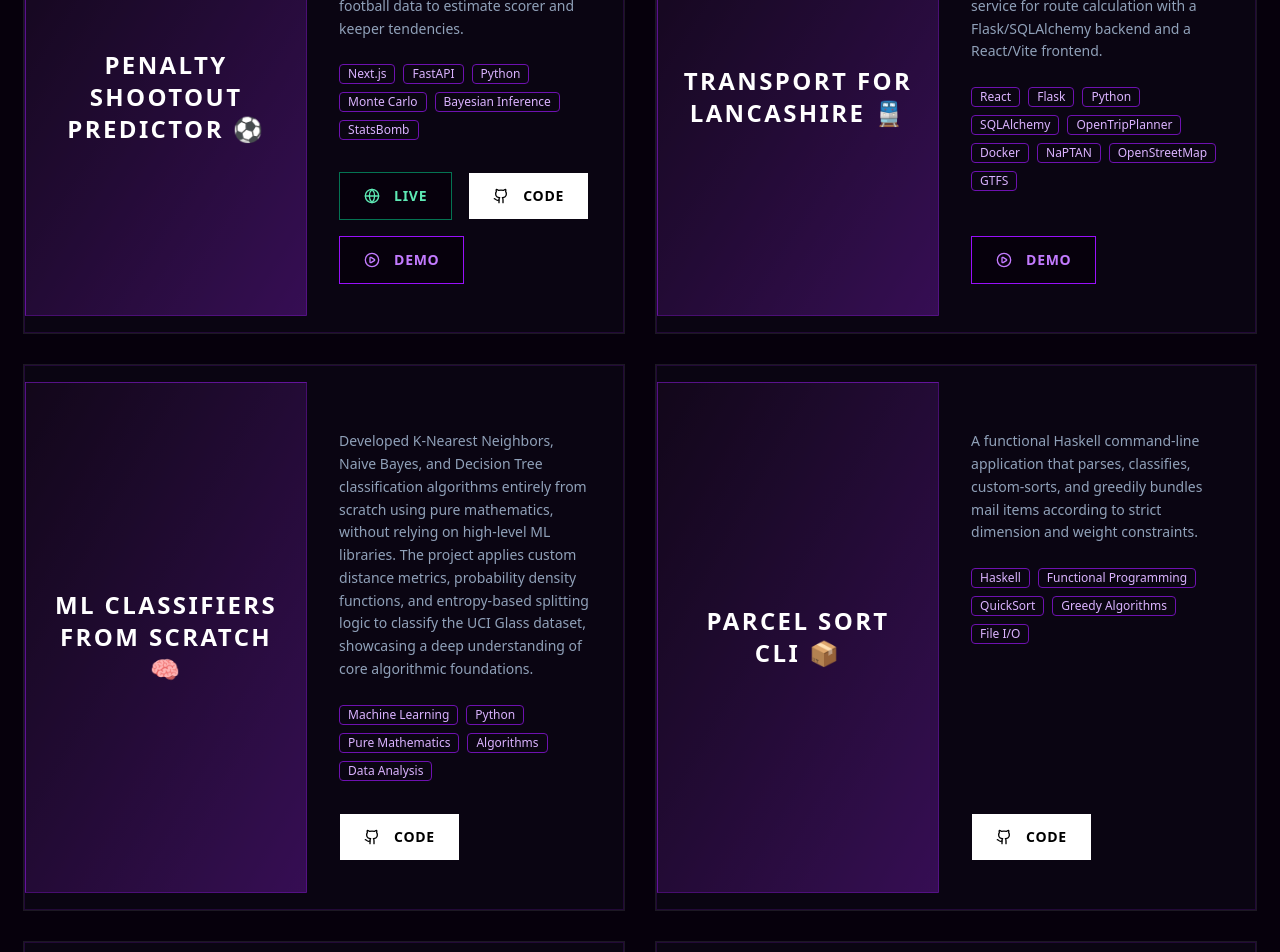
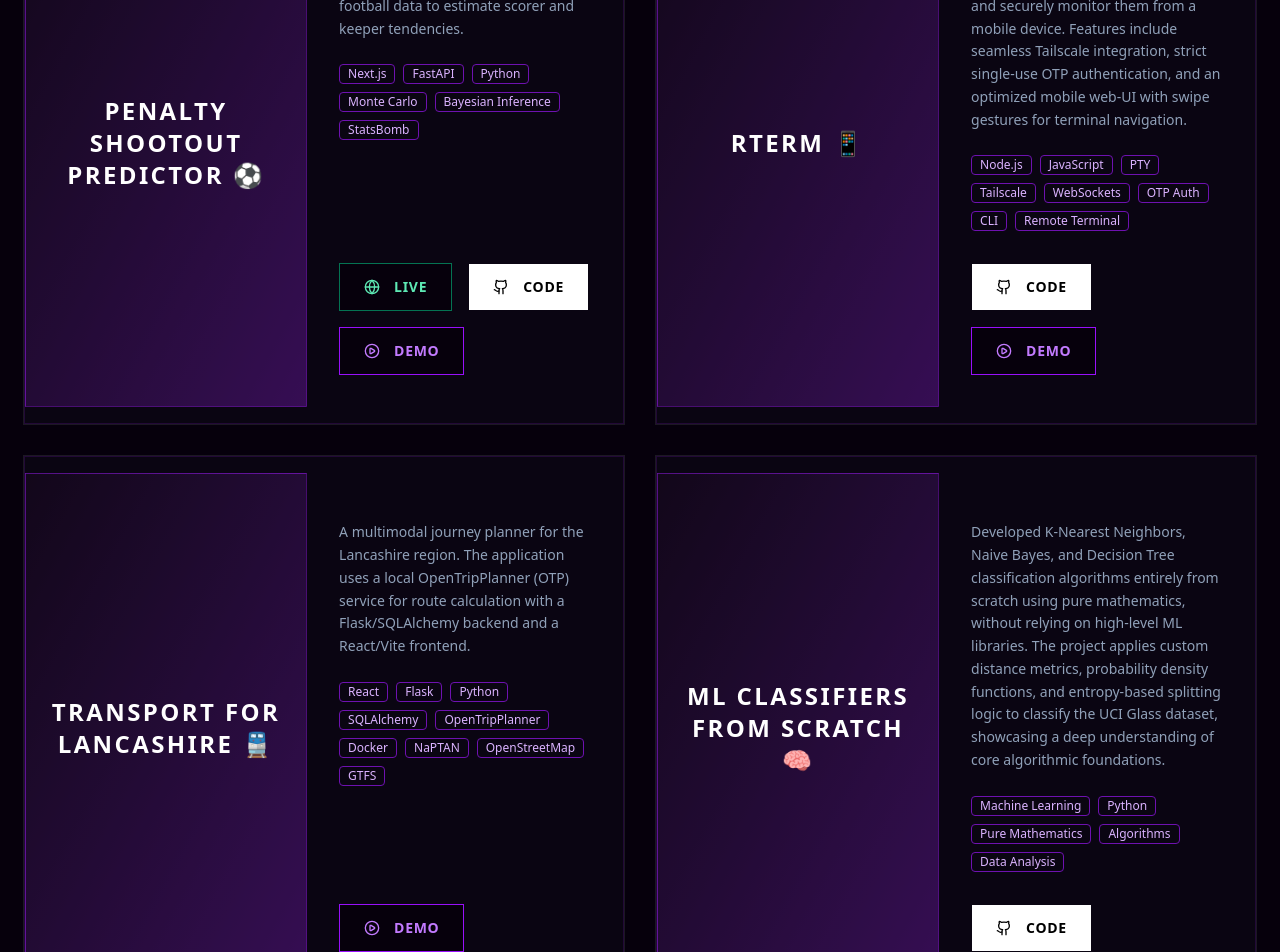
Before and after one commit to Vali-Hameed/Portfolio-Website, a Next.js app: page / in a window 1280 px wide. Shown: the part 3800-4752 px from the top of the page. Built offline with nearby package versions, Linux system fonts and the light colour scheme.

Commit message:
added rterm to projects

```diff
--- a/src/app/page.js
+++ b/src/app/page.js
@@ -124,6 +124,16 @@ const Portfolio = () => {
       playbackId: "TJqX2iFsXFggJ02UdAEjy6wBON3D7x3RmjoorLh6f02h8",
       image: "bg-gradient-to-br from-[#1e0b2b] to-purple-900 border border-purple-800/50",
       link: "https://penalty-shootout-predictor.vercel.app/"
+    },
+    {
+      title: "Rterm 📱",
+      description: "A native Windows terminal session manager that allows you to detach from long-running PowerShell scripts and securely monitor them from a mobile device. Features include seamless Tailscale integration, strict single-use OTP authentication, and an optimized mobile web-UI with swipe gestures for terminal navigation.",
+      tech: ["Node.js", "JavaScript", "PTY", "Tailscale", "WebSockets", "OTP Auth", "CLI", "Remote Terminal"],
+      github: "https://github.com/Vali-Hameed/Remote-Terminal",
+      image: "bg-gradient-to-br from-[#1e0b2b] to-purple-900 border border-purple-800/50",
+      featured: false,
+      playbackId: "isTMUskRBjCNxND9Yj948Nknp02pN9DPiaNeM1p1yCpA",
+
     },
     {
       title: "Transport for Lancashire 🚆",
```
